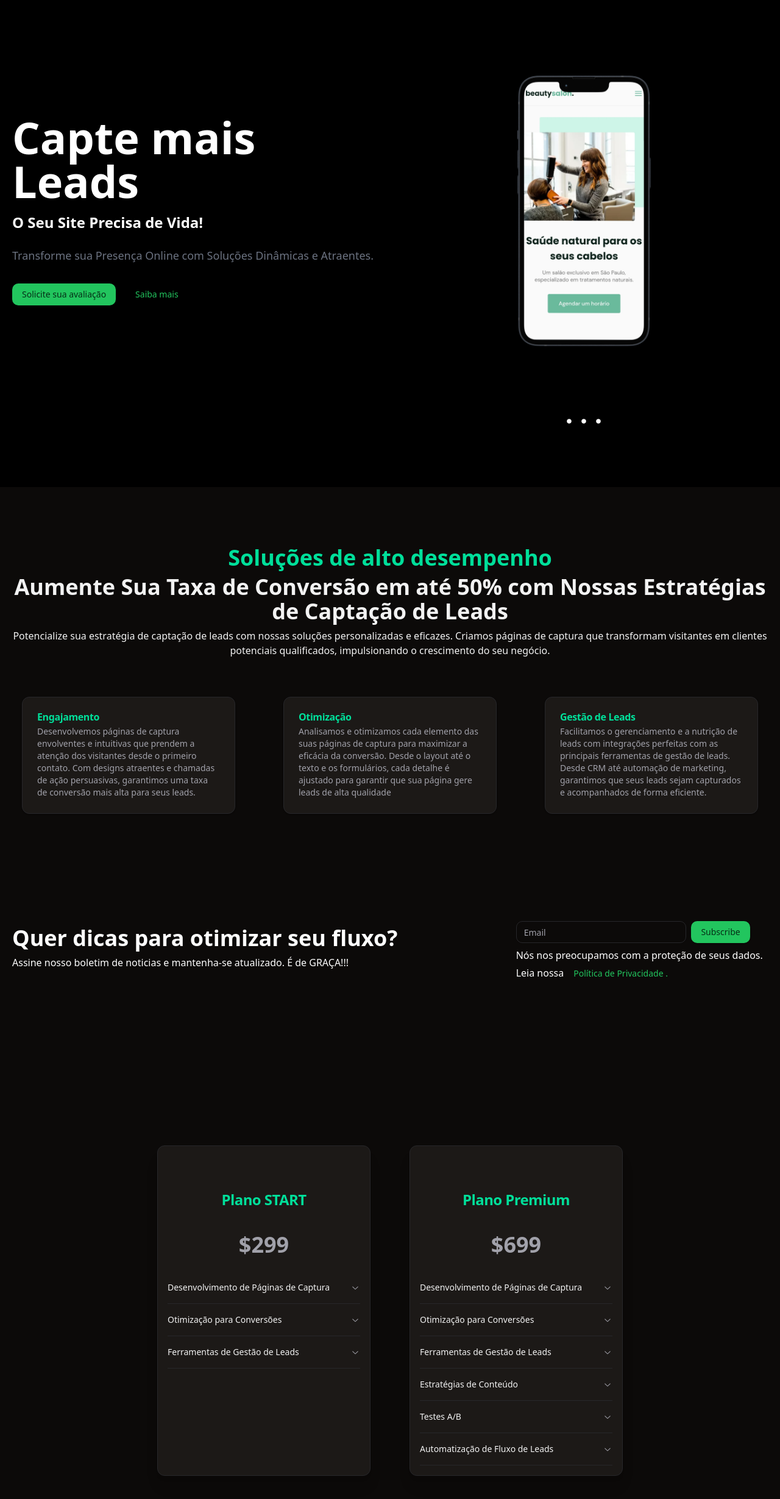
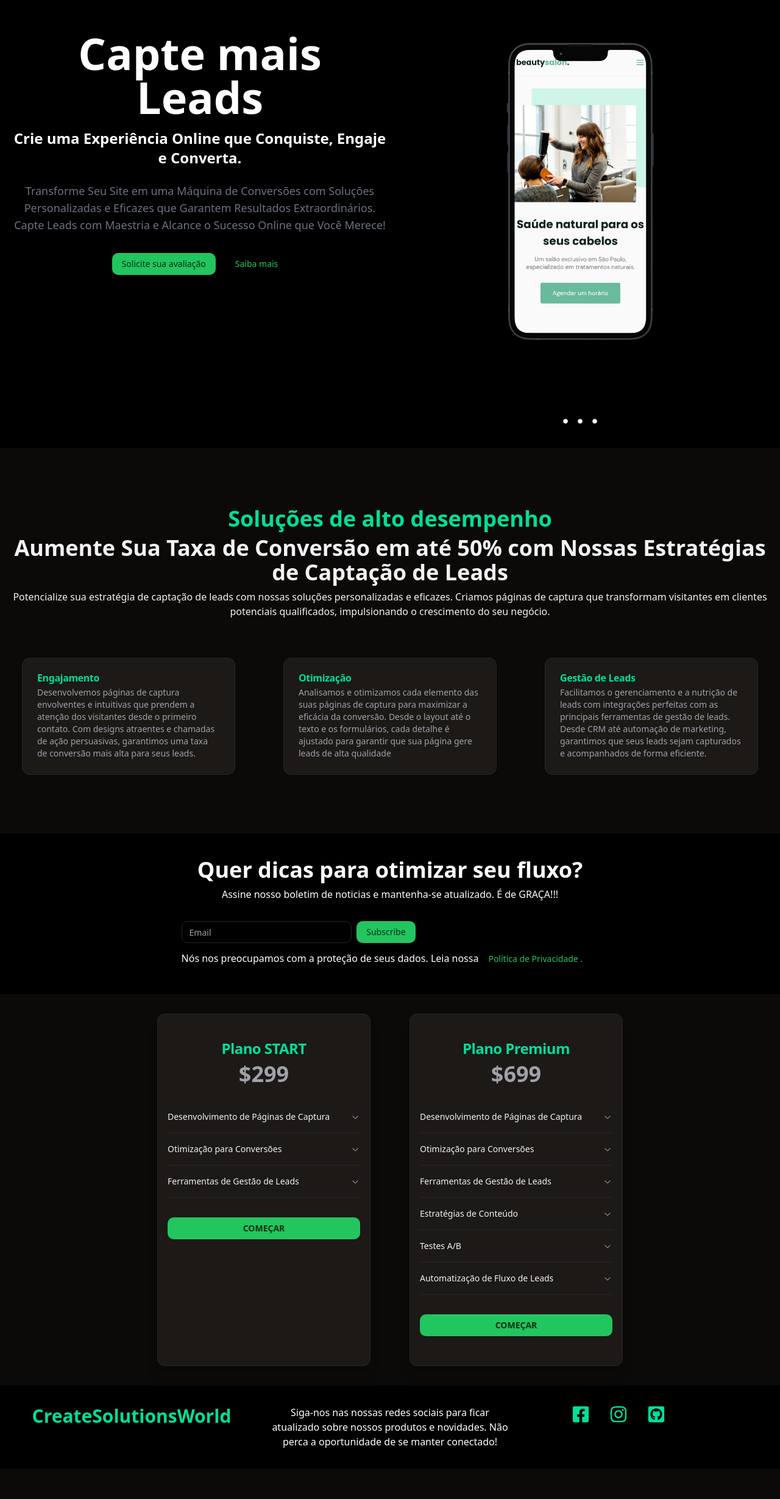
Before and after one commit to MatheusFelixDev/Landing-Page-Create-Solutions-Wolrd, a React (Vite) app: page / in a window 1280 px wide. Shown: the part 205-2664 px from the top of the page at 61% size. After the commit the page ends 2614 px from the top, so only its background shows below. Built offline with nearby package versions, Linux system fonts and the light colour scheme.

Commit message:
add Footer

```diff
--- a/src/App.tsx
+++ b/src/App.tsx
@@ -1,9 +1,9 @@
 import { NavBar } from './components/NavBar';
 import { Banner } from './components/Banner'
-import { Button } from './components/ui/button';
 import { Service } from './components/service';
 import { Newsletter } from './components/Newsletter';
 import { Packs } from './components/Packs';
+import { Footer } from './components/Footer';
 
 export function App() {
   return(
@@ -13,8 +13,7 @@ export function App() {
       <Service />
       <Newsletter />
       <Packs />
-      <h1>O sangue de Jesus tem poder</h1>
-      <Button>Amém</Button>
+      <Footer />
     </>
   )
 }
--- a/src/components/Banner.tsx
+++ b/src/components/Banner.tsx
@@ -4,27 +4,27 @@ import { Carousel }from './carousel'
 
 export function Banner() {
   return (
-    <section id="banner" className="bg-black text-white py-16 px-4">
+    <section id="banner" className="bg-black text-white py-8 px-4">
 
-      <div className="max-w-[1240px] mx-auto grid md:grid-cols-2 gap-8 items-center">
+      <div className="max-w-[1240px] mx-auto grid md:grid-cols-2 gap-2 ">
 
-        <div className="text-center md:text-left ">
+        <div className="text-center my-32">
           <h1 className="text-5xl md:text-7xl font-bold mb-4">
             Capte mais Leads
           </h1>
           <p className="text-xl md:text-2xl font-bold mb-6">
-            O Seu Site Precisa de Vida!
+            Crie uma Experiência Online que Conquiste, Engaje e Converta.
           </p>
           <p className="text-lg text-gray-500 mb-8">
-            Transforme sua Presença Online com Soluções Dinâmicas e Atraentes.
+          Transforme Seu Site em uma Máquina de Conversões com Soluções Personalizadas e Eficazes que Garantem Resultados Extraordinários. Capte Leads com Maestria e Alcance o Sucesso Online que Você Merece!
           </p>
-          <div className="flex items-center">
+          <div>
             <Button className="mr-4">Solicite sua avaliação</Button>
             <Button variant="link">Saiba mais</Button>
           </div>
         </div>
 
-        <div className="text-center">
+        <div >
           < Carousel />
         </div>
 
--- /dev/null
+++ b/src/components/Footer.tsx
@@ -0,0 +1,27 @@
+import {
+    FaFacebookSquare,
+    FaGithubSquare,
+    FaInstagram,
+  } from 'react-icons/fa';
+
+export function Footer() {
+    return (
+
+        <section id="contacts">
+            <div className='w-full py-4 text-white bg-black px-4 '>
+                <div className='max-w-[1240px] mx-auto grid md:grid-cols-3 gap-8'>
+                    <h1 className='w-full my-4 text-center text-3xl font-bold text-[#00df9a]'>CreateSolutionsWorld</h1>
+                    <p className='py-4 text-center'>Siga-nos nas nossas redes sociais para ficar atualizado sobre nossos produtos e novidades.  Não perca a oportunidade de se manter conectado!</p>
+                    <div className='flex  justify-center md:w-[75%] my-4 gap-8 '>
+                        <FaFacebookSquare size={30} color='#00df9a' />
+                        <FaInstagram size={30} color='#00df9a' />
+                        <FaGithubSquare size={30} color='#00df9a' />
+
+                    </div>
+                </div>
+
+
+            </div>
+        </section>
+    )
+}
--- a/src/components/Newsletter.tsx
+++ b/src/components/Newsletter.tsx
@@ -5,16 +5,16 @@ export function Newsletter(){
     return (
 
         <section id="tips">
-            <div className='w-full py-16 text-white px-4'>
-                <div className='max-w-[1240px] mx-auto grid lg:grid-cols-3'>
-                    <div className='lg:col-span-2 my-4'>
-                        <h1 className='md:text-4xl sm:text-3xl text-2xl font-bold py-2'>
+            <div className='w-full py-4 text-white bg-black px-4'>
+                <div className='max-w-[1240px] mx-auto grid lg:justify-center  '>
+                    <div className='lg:col-span-2 my-4 text-center '>
+                        <h1 className=' md:text-4xl sm:text-3xl text-2xl font-bold py-2'>
                             Quer dicas para otimizar seu fluxo?
                         </h1>
                         <p>Assine nosso boletim de noticias e mantenha-se atualizado. É de GRAÇA!!!</p>
                     </div>
                     <div className='my-4 '>
-                        <div className="flex w-full max-w-sm items-center space-x-2">
+                        <div className="flex w-full max-w-sm items-center  space-x-2 ">
                             <Input type="email" placeholder="Email" />
                             <Button type="submit">Subscribe</Button>
                         </div>
--- a/src/components/Packs.tsx
+++ b/src/components/Packs.tsx
@@ -6,15 +6,17 @@ import {
   AccordionTrigger,
 } from "@/components/ui/accordion"
 
+import { Button } from "./ui/button";
+
 export function Packs() {
     return (
 
         <section id="packs">
-            <div className='w-full py-[10rem] px-4 flex flex-col justify-center'>
+            <div className='w-full my-4 px-4 flex flex-col justify-center'>
                 <div className='max-w-[1240px] mx-auto grid md:grid-cols-2 gap-8 justify-center  '>
                     <Card className="w-[350px] mx-4 shadow-xl flex flex-col p-4 my-4 rounded-lg hover:scale-105 duration-300 ">
                         <CardHeader>
-                            <CardTitle className='text-[#00df9a] text-2xl font-bold text-center py-8'>Plano START</CardTitle>
+                            <CardTitle className='text-[#00df9a] text-2xl font-bold text-center'>Plano START</CardTitle>
                                 <CardDescription className='text-center text-4xl font-bold'>
                                     $299
                                 </CardDescription>
@@ -49,13 +51,15 @@ export function Packs() {
                                 </AccordionContent>
                             </AccordionItem>
                         </Accordion>
+
+                        <Button className='justify-center my-8 font-bold'>COMEÇAR</Button>
                     </Card>
 
 
 
                     <Card className="w-[350px] mx-4 shadow-xl flex flex-col p-4 my-4 rounded-lg hover:scale-105 duration-300 ">
                         <CardHeader>
-                            <CardTitle className='text-[#00df9a] text-2xl font-bold text-center py-8'>Plano Premium</CardTitle>
+                            <CardTitle className='text-[#00df9a] text-2xl font-bold text-center '>Plano Premium</CardTitle>
                                 <CardDescription className='text-center text-4xl font-bold'>
                                     $699
                                 </CardDescription>
@@ -119,6 +123,8 @@ export function Packs() {
                                 </AccordionContent>
                             </AccordionItem>
                         </Accordion>
+
+                        <Button className='justify-center my-8 font-bold'>COMEÇAR</Button>
                     </Card>
                 </div>
             </div>
--- a/src/components/carousel.tsx
+++ b/src/components/carousel.tsx
@@ -49,7 +49,7 @@ export function Carousel() {
   }, [currentIndex]);
 
   return (
-    <div className='max-w-[1400px] h-[780px] w-full m-auto py-16 px-4 relative group'>
+    <div className='max-w-[1400px] h-[780px] w-full m-auto py-8 px-4 relative group'>
       <div
         style={{ backgroundImage: `url(${slides[currentIndex].url})` }}
         className='w-full h-full rounded-2xl bg-center bg-cover duration-500'
```
